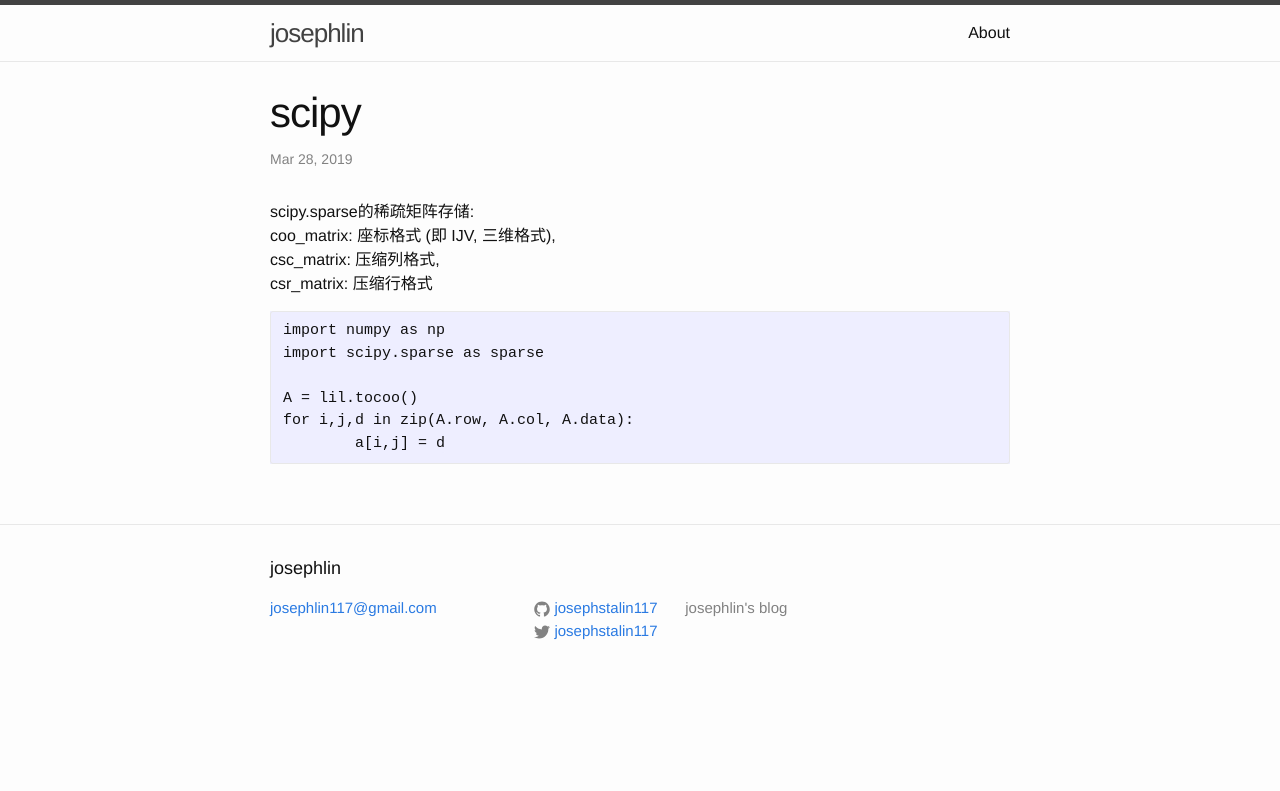
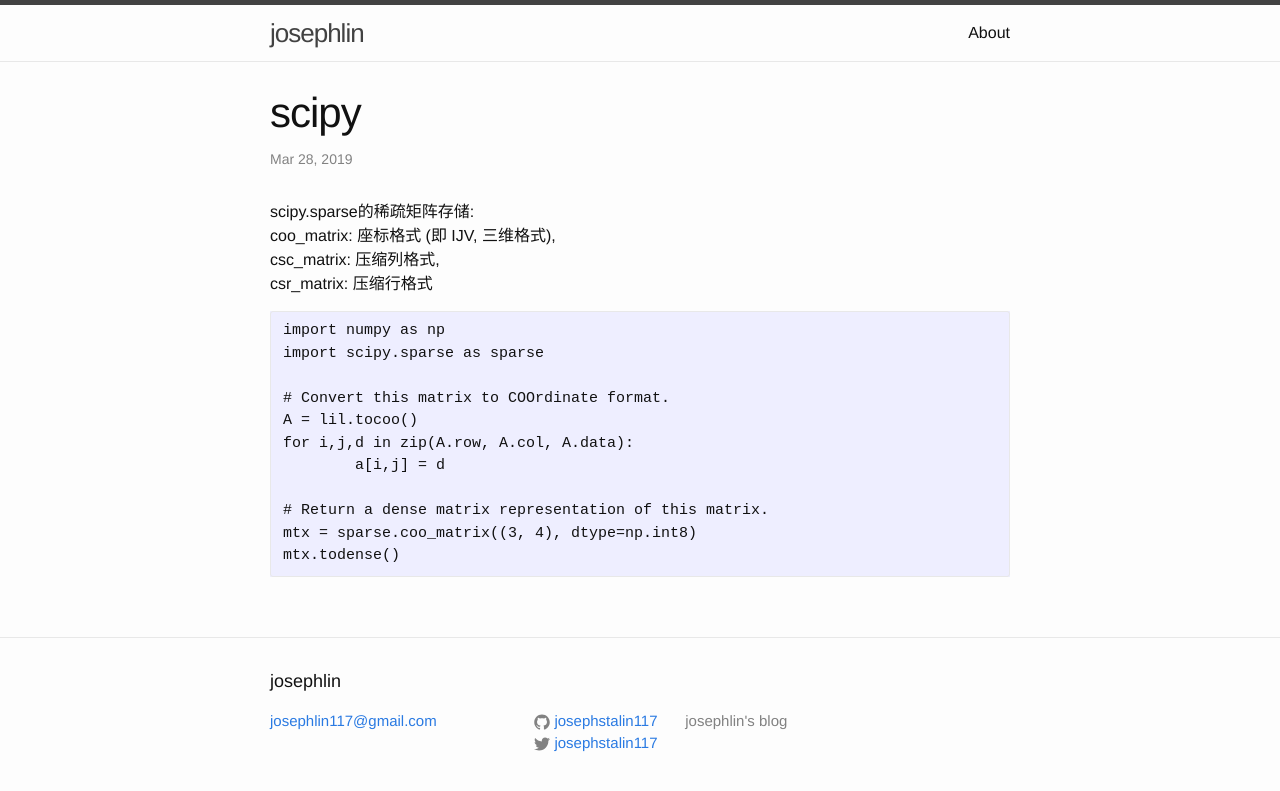
Before and after one commit to josephstalin117/josephstalin117.github.io, a Jekyll site: the page built from _posts/2019-3-28-scipy.markdown, in a window 1280 px wide. Shown: the top 791 px of the page. Built offline with Jekyll 4.4.1, drawn with Linux system fonts in a browser that asks for light colours.

Commit message:
add todense

````diff
--- a/_posts/2019-3-28-scipy.markdown
+++ b/_posts/2019-3-28-scipy.markdown
@@ -13,7 +13,12 @@ csr_matrix: 压缩行格式
 import numpy as np
 import scipy.sparse as sparse
 
+# Convert this matrix to COOrdinate format.
 A = lil.tocoo()
 for i,j,d in zip(A.row, A.col, A.data):
 	a[i,j] = d
+
+# Return a dense matrix representation of this matrix.
+mtx = sparse.coo_matrix((3, 4), dtype=np.int8)
+mtx.todense()
 ```
````
